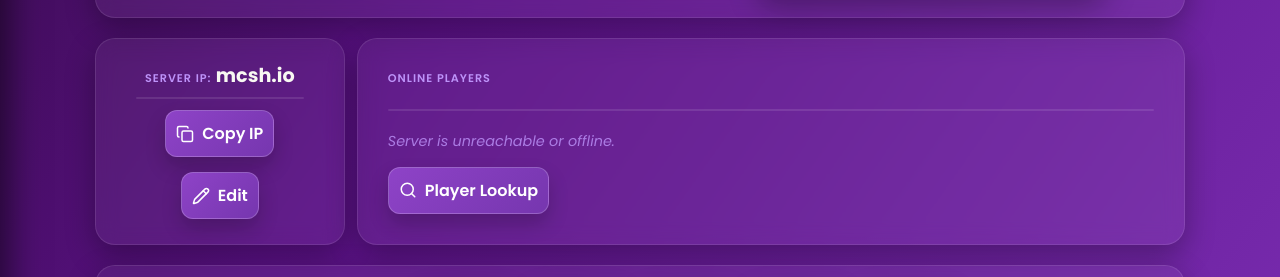
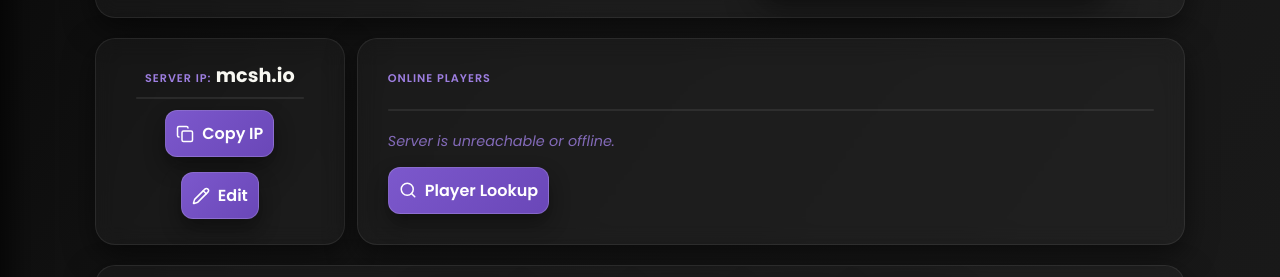
Before and after one commit to BananaBrother77/MCServerStatus, a plain HTML site: page index.html in a window 1280 px wide. Shown: the part 299-576 px from the top of the page. Drawn offline with nearby package versions, Linux system fonts and the light colour scheme; no server answers.

Commit message:
changed colours of the website and added a new green theme (all way better)

```diff
--- a/assets/css/style.css
+++ b/assets/css/style.css
@@ -6,14 +6,14 @@
 
 :root {
   /* Backgrounds */
-  --bg-purple: #390c4d;
-  --bg-purple-light: #611681;
-  --bg-gradient-2: #5a1185;
-  --bg-gradient-3: #7b2eb3;
+  --bg-purple: #0a0a0a;
+  --bg-purple-light: #111111;
+  --bg-gradient-2: #141414;
+  --bg-gradient-3: #1a1a1a;
 
   /* Panels */
-  --panel-bg: rgba(255, 255, 255, 0.05);
-  --panel-border: rgba(255, 255, 255, 0.1);
+  --panel-bg: rgba(255, 255, 255, 0.03);
+  --panel-border: rgba(255, 255, 255, 0.08);
 
   /* Status colours */
   --online-green: #50fa7b;
@@ -23,21 +23,21 @@
 
   /* Text */
   --text-main: #f8f8f2;
-  --text-muted: #bd93f9;
-  --text-muted-bright: #cbaafb;
+  --text-muted: #9d7ee0;
+  --text-muted-bright: #b49cec;
 
   /* Gradient text (headings, logo) */
-  --grad-text-start: #730c9c;
-  --grad-text-end: #a64ed9;
+  --grad-text-start: #7c58cc;
+  --grad-text-end: #9d7ee0;
 
   /* Modal title gradient */
-  --grad-title-start: #7b11a5;
+  --grad-title-start: #7c58cc;
 
   /* Accent */
-  --accent-purple: #8e43c7;
-  --accent-purple-dark: #7636af;
-  --accent-bright-shadow: rgba(124, 58, 237, 0.3);
-  --accent-focus-ring: rgba(142, 67, 199, 0.2);
+  --accent-purple: #7c58cc;
+  --accent-purple-dark: #6a47b8;
+  --accent-bright-shadow: rgba(124, 88, 204, 0.3);
+  --accent-focus-ring: rgba(124, 88, 204, 0.18);
 
   /* Cancel button */
   --cancel-bg: #a19c9c;
@@ -45,9 +45,9 @@
   --cancel-shadow: rgba(207, 204, 213, 0.3);
 
   /* Select dropdown */
-  --select-start: #923ad6;
-  --select-end: #502278;
-  --select-border: #444;
+  --select-start: #7c58cc;
+  --select-end: #3d2488;
+  --select-border: #222;
 
   /* Delete hover */
   --delete-hover: #f13434;
@@ -58,24 +58,43 @@
   --btn-text: #ffffff;
 
   /* Shadows */
-  --shadow-sm: rgba(0, 0, 0, 0.2);
-  --shadow-md: rgba(0, 0, 0, 0.3);
-  --shadow-lg: rgba(0, 0, 0, 0.4);
-  --shadow-xl: rgba(0, 0, 0, 0.5);
+  --shadow-sm: rgba(0, 0, 0, 0.4);
+  --shadow-md: rgba(0, 0, 0, 0.5);
+  --shadow-lg: rgba(0, 0, 0, 0.6);
+  --shadow-xl: rgba(0, 0, 0, 0.7);
 
   /* Interactivity */
-  --hover-bg: rgba(255, 255, 255, 0.1);
-  --focus-bg: rgba(255, 255, 255, 0.08);
-  --focus-ring: rgba(210, 168, 247, 0.18);
-  --border-light: rgba(255, 255, 255, 0.2);
-  --input-bg: rgba(0, 0, 0, 0.3);
+  --hover-bg: rgba(255, 255, 255, 0.05);
+  --focus-bg: rgba(255, 255, 255, 0.06);
+  --focus-ring: rgba(124, 88, 204, 0.18);
+  --border-light: rgba(255, 255, 255, 0.15);
+  --input-bg: rgba(255, 255, 255, 0.04);
+}
+
+.theme-green {
+  --bg-purple: #0a0a0a;
+  --bg-purple-light: #111111;
+  --bg-gradient-2: #141414;
+  --bg-gradient-3: #1a1a1a;
+  --text-muted: #1ad76f;
+  --text-muted-bright: #34d399;
+  --grad-text-start: #1ad76f;
+  --grad-text-end: #34d399;
+  --grad-title-start: #1ad76f;
+  --accent-purple: #1ad76f;
+  --accent-purple-dark: #16b85e;
+  --accent-bright-shadow: rgba(26, 215, 111, 0.3);
+  --accent-focus-ring: rgba(26, 215, 111, 0.18);
+  --select-start: #1ad76f;
+  --select-end: #112418;
+  --focus-ring: rgba(74, 222, 128, 0.25);
 }
 
 .theme-red {
-  --bg-purple: #4d0c0c;
-  --bg-purple-light: #811616;
-  --bg-gradient-2: #851116;
-  --bg-gradient-3: #b32e2e;
+  --bg-purple: #0a0a0a;
+  --bg-purple-light: #111111;
+  --bg-gradient-2: #141414;
+  --bg-gradient-3: #1a1a1a;
   --text-muted: #f99393;
   --text-muted-bright: #fbaaaa;
   --grad-text-start: #9c0c0c;
@@ -91,10 +110,10 @@
 }
 
 .theme-yellow {
-  --bg-purple: #4d3a0c;
-  --bg-purple-light: #816116;
-  --bg-gradient-2: #856111;
-  --bg-gradient-3: #b3892e;
+  --bg-purple: #0a0a0a;
+  --bg-purple-light: #111111;
+  --bg-gradient-2: #141414;
+  --bg-gradient-3: #1a1a1a;
   --text-muted: #f9d993;
   --text-muted-bright: #fbe8aa;
   --grad-text-start: #9c7a0c;
@@ -110,10 +129,10 @@
 }
 
 .theme-blue {
-  --bg-purple: #0c1f4d;
-  --bg-purple-light: #163481;
-  --bg-gradient-2: #113485;
-  --bg-gradient-3: #2e5ab3;
+  --bg-purple: #0a0a0a;
+  --bg-purple-light: #111111;
+  --bg-gradient-2: #141414;
+  --bg-gradient-3: #1a1a1a;
   --text-muted: #93b8f9;
   --text-muted-bright: #aacafb;
   --grad-text-start: #0c4a9c;
@@ -1242,9 +1261,9 @@ body {
 
 .site-footer {
   width: 100%;
-  max-width: 1140px;
+  max-width: 1300px;
   padding: 25px 30px;
-  margin-top: 10px;
+  margin-top: auto;
   display: flex;
   flex-direction: column;
   align-items: center;
--- a/assets/js/meow.js
+++ b/assets/js/meow.js
@@ -39,7 +39,7 @@ updateUrl({ server: serverIP, name: serverName });
 // THEME
 // ============================================================
 
-const themes = ['none', 'red', 'blue', 'yellow'];
+const themes = ['none', 'green', 'red', 'blue', 'yellow'];
 let currentTheme = localStorage.getItem('theme') || 'none';
 
 if (currentTheme !== 'none') {
```
